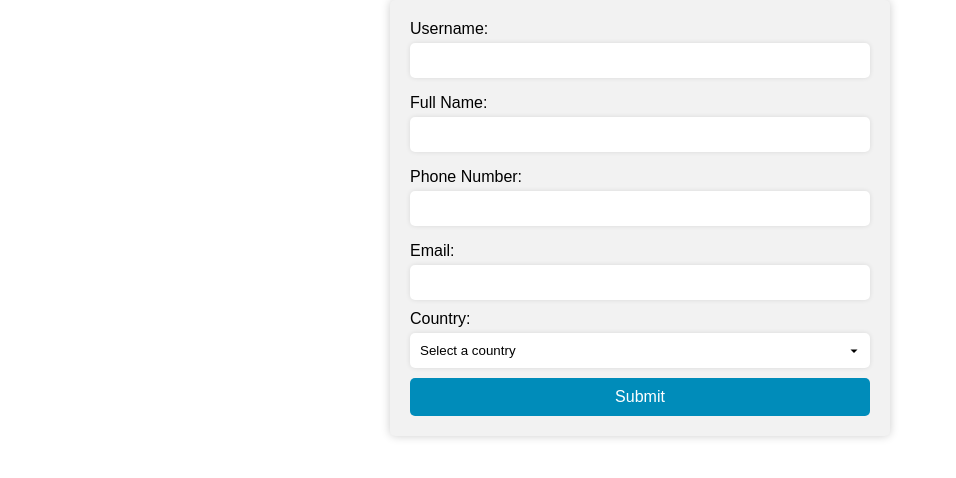
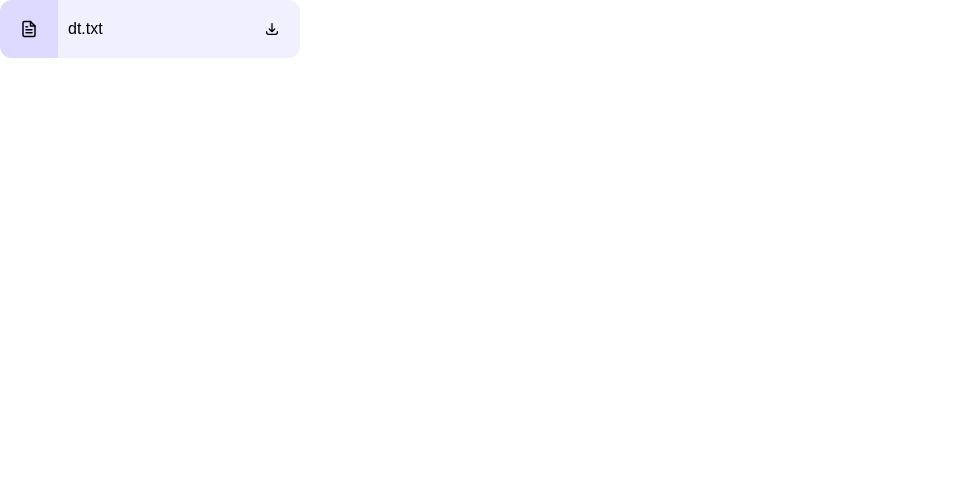
Before and after one commit to Alim-Reza/react-playground, a React (Create React App) app: page / in a window 1280 px wide. Shown: the top 478 px of the page, without its empty margins (0-956 px from the left). Built offline with nearby package versions, Linux system fonts and the light colour scheme.

Commit message:
1 file modified, 2 added

```diff
--- a/src/App.js
+++ b/src/App.js
@@ -8,6 +8,7 @@ import TreatManager from './TreatManager/TreatManager.js';
 import FlashyScroll from './FlashyScroll/FlashyScroll.jsx';
 import Navbar from './Navbar/Navbar.js';
 import RegistrationForm from './RegistrationForm/RegistrationForm.js';
+import FileDownload from './FileDownload/FileDownload';
 
 export default function App() {
   return (
@@ -22,7 +23,12 @@ export default function App() {
       {/* <Timer /> */}
       {/* <OldTimer showHourValue={true} giveTimeInSecond={100} /> */}
       {/* <HoldAndPressButton /> */}
-      <RegistrationForm />
+      {/* <RegistrationForm /> */}
+      <FileDownload
+        url={
+          'https://www.startech.com.bd/image/cache/catalog/keyboard/rapoo/v700-8a/v700-8a-01-228x228.webp'
+        }
+      />
     </div>
   );
 }
--- /dev/null
+++ b/src/FileDownload/FileDownload.jsx
@@ -0,0 +1,64 @@
+import React from 'react';
+import './styles.css';
+
+export default function FileDownload({ url }) {
+  function download(url) {
+    const a = document.createElement('a');
+    a.href = url;
+    a.download = url;
+    document.body.appendChild(a);
+    a.click();
+    document.body.removeChild(a);
+  }
+  return (
+    <div className="wrapper-component">
+      <div className="left-parent-component">
+        <div className="left-component">
+          <svg
+            stroke="currentColor"
+            fill="none"
+            stroke-width="2"
+            viewBox="0 0 24 24"
+            stroke-linecap="round"
+            stroke-linejoin="round"
+            className="svg"
+            height="1em"
+            width="1em"
+            xmlns="http://www.w3.org/2000/svg"
+          >
+            <path d="M14 2H6a2 2 0 0 0-2 2v16a2 2 0 0 0 2 2h12a2 2 0 0 0 2-2V8z"></path>
+            <polyline points="14 2 14 8 20 8"></polyline>
+            <line x1="16" y1="13" x2="8" y2="13"></line>
+            <line x1="16" y1="17" x2="8" y2="17"></line>
+            <polyline points="10 9 9 9 8 9"></polyline>
+          </svg>
+        </div>
+        <div className="truncate">dt.txt</div>
+      </div>
+      <a
+        className="icon-anchor"
+        // href="https://www.startech.com.bd/image/cache/catalog/keyboard/rapoo/v700-8a/v700-8a-01-228x228.webp"
+        // download
+        onClick={download}
+      >
+        <svg
+          stroke="currentColor"
+          fill="none"
+          stroke-width="2"
+          viewBox="0 0 24 24"
+          aria-hidden="true"
+          className="text-[18px]"
+          height="1em"
+          width="1em"
+          xmlns="http://www.w3.org/2000/svg"
+        >
+          <path
+            stroke-linecap="round"
+            stroke-linejoin="round"
+            d="M4 16v1a3 3 0 003 3h10a3 3 0 003-3v-1m-4-4l-4 4m0 0l-4-4m4 4V4"
+          ></path>
+        </svg>
+      </a>
+    </div>
+  );
+}
--- /dev/null
+++ b/src/FileDownload/styles.css
@@ -0,0 +1,50 @@
+.wrapper-component {
+  --tw-bg-opacity: 1 !important;
+  background-color: rgb(241 240 255 / var(--tw-bg-opacity)) !important;
+
+  border-radius: 12px !important;
+
+  justify-content: space-between !important;
+  align-items: center !important;
+  width: 300px !important;
+  display: flex !important;
+  box-sizing: border-box;
+}
+
+.left-parent-component {
+  gap: 10px !important;
+  align-items: center !important;
+  width: 80% !important;
+  display: flex !important;
+  box-sizing: border-box;
+}
+
+.truncate {
+  text-overflow: ellipsis !important;
+  white-space: nowrap !important;
+  overflow: hidden !important;
+}
+
+.left-component {
+  padding: 1.25rem !important;
+  --tw-bg-opacity: 1 !important;
+  background-color: rgb(222 217 255 / var(--tw-bg-opacity)) !important;
+  border-top-left-radius: 12px !important;
+  border-bottom-left-radius: 12px !important;
+}
+
+.svg {
+  font-size: 18px !important;
+  box-sizing: border-box;
+  display: block;
+  vertical-align: middle;
+}
+
+.icon-anchor {
+  margin-right: 20px !important;
+  box-sizing: border-box;
+  color: inherit;
+  text-decoration: inherit;
+  background-color: transparent;
+  touch-action: manipulation;
+}
```
